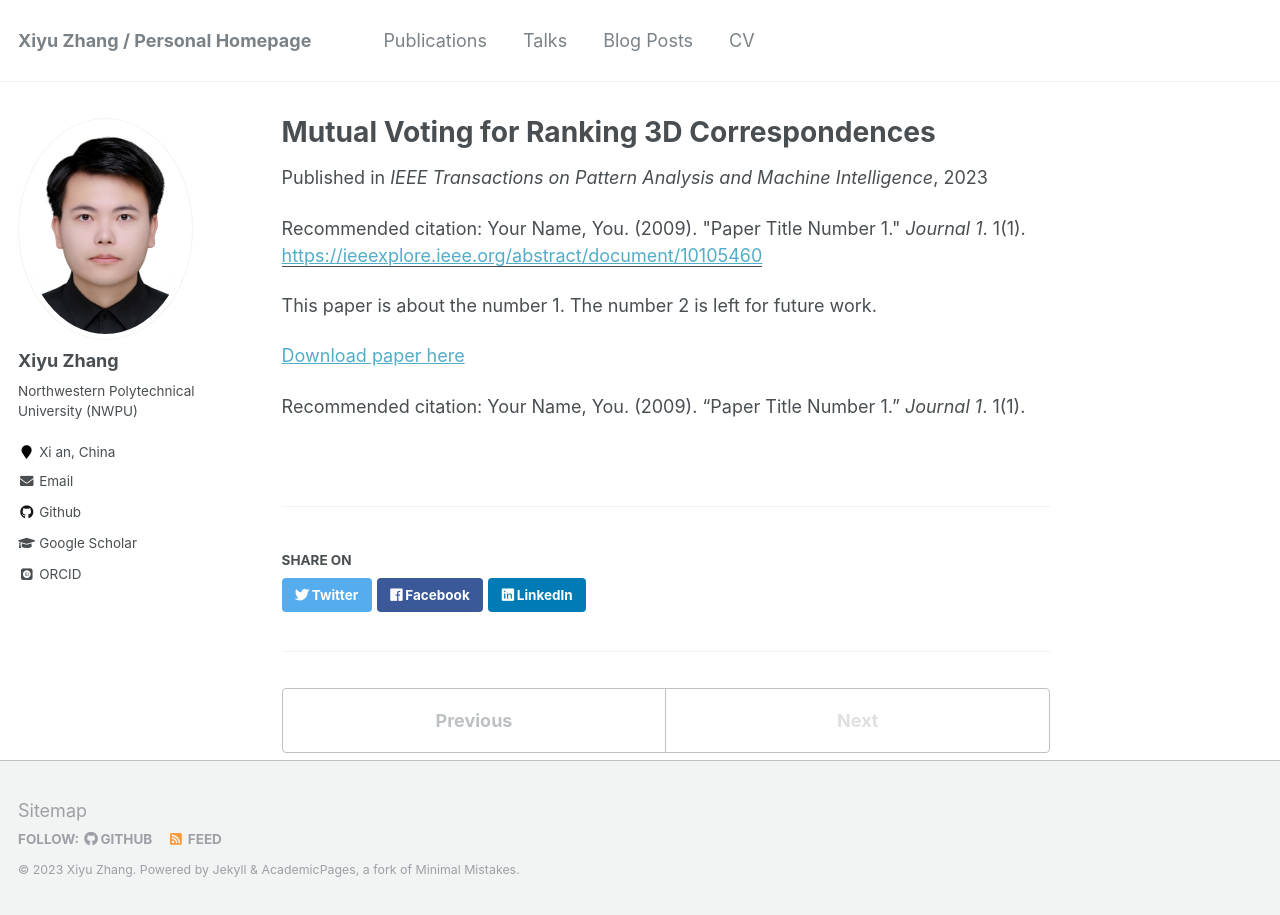
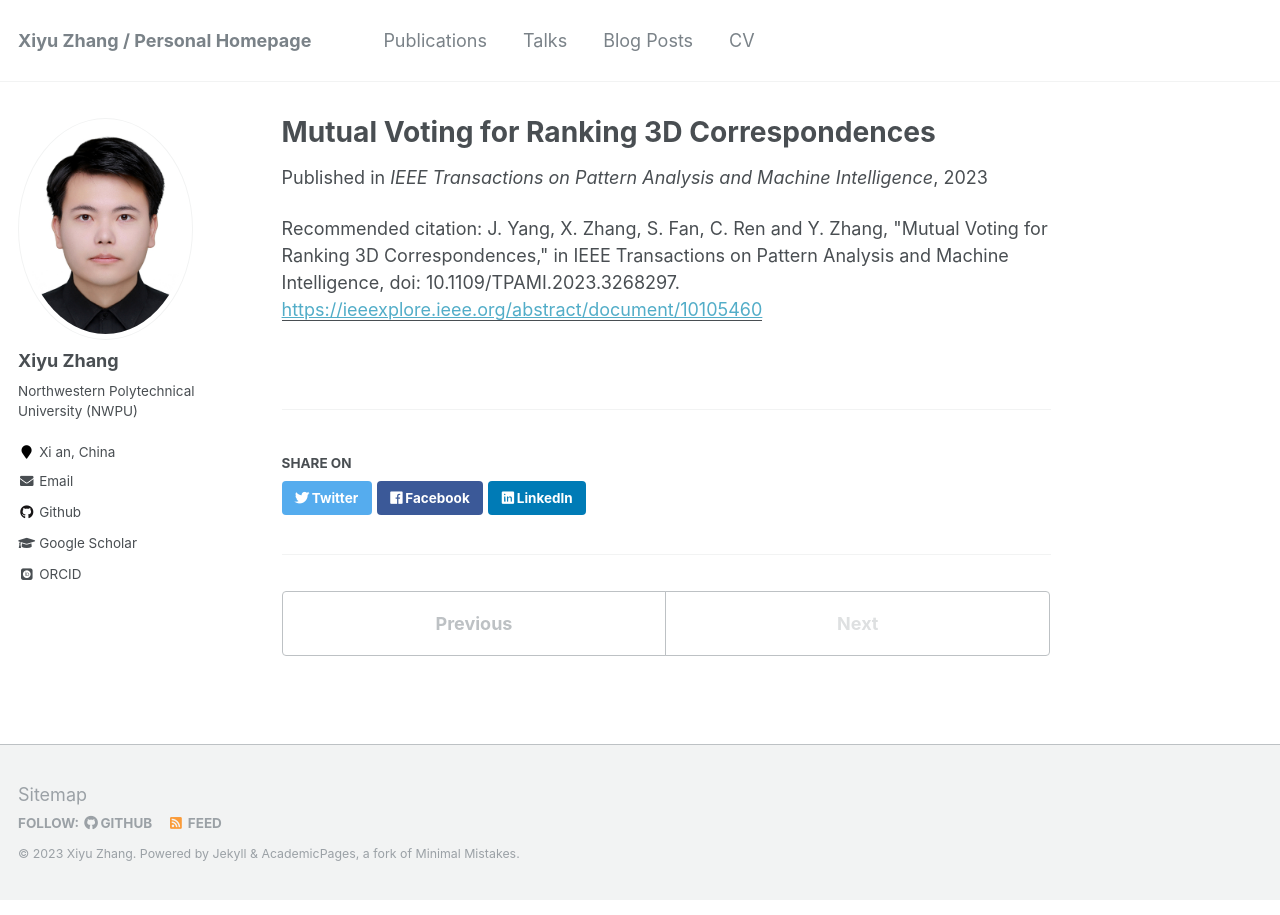
Before and after one commit to zhangxy0517/zhangxy0517.github.io, a Jekyll site: the page built from _publications/2009-10-01-paper-title-number-1.md, in a window 1280 px wide. Built offline with Jekyll 4.4.1, drawn with Linux system fonts in a browser that asks for light colours; some web fonts are replaced.

Commit message:
Update 2009-10-01-paper-title-number-1.md

```diff
--- a/_publications/2009-10-01-paper-title-number-1.md
+++ b/_publications/2009-10-01-paper-title-number-1.md
@@ -6,10 +6,5 @@ excerpt: ''
 date: 2023-4-19
 venue: 'IEEE Transactions on Pattern Analysis and Machine Intelligence'
 paperurl: 'https://ieeexplore.ieee.org/abstract/document/10105460'
-citation: 'Your Name, You. (2009). &quot;Paper Title Number 1.&quot; <i>Journal 1</i>. 1(1).'
+citation: 'J. Yang, X. Zhang, S. Fan, C. Ren and Y. Zhang, "Mutual Voting for Ranking 3D Correspondences," in IEEE Transactions on Pattern Analysis and Machine Intelligence, doi: 10.1109/TPAMI.2023.3268297.'
 ---
-This paper is about the number 1. The number 2 is left for future work.
-
-[Download paper here](http://academicpages.github.io/files/paper1.pdf)
-
-Recommended citation: Your Name, You. (2009). "Paper Title Number 1." <i>Journal 1</i>. 1(1).
```
